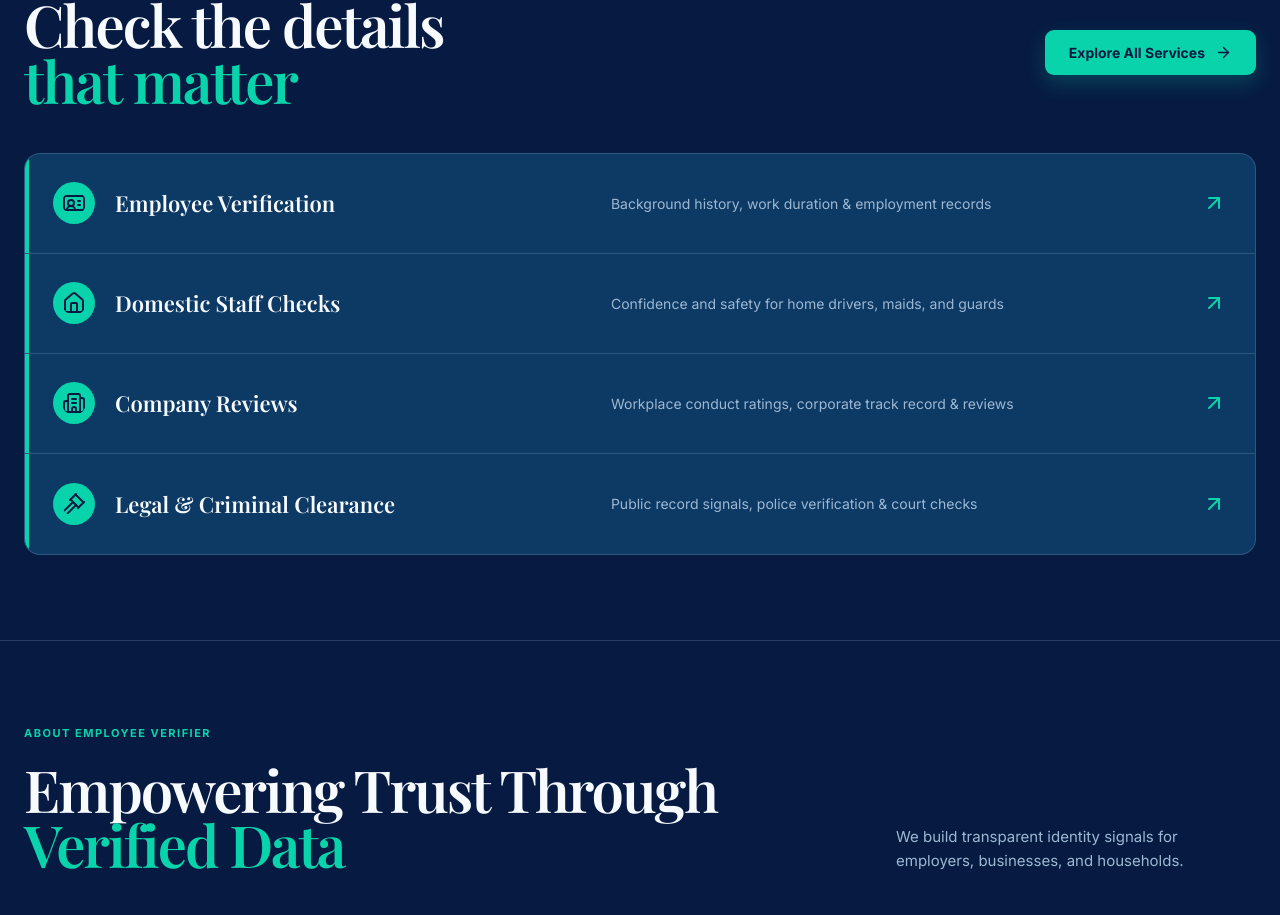
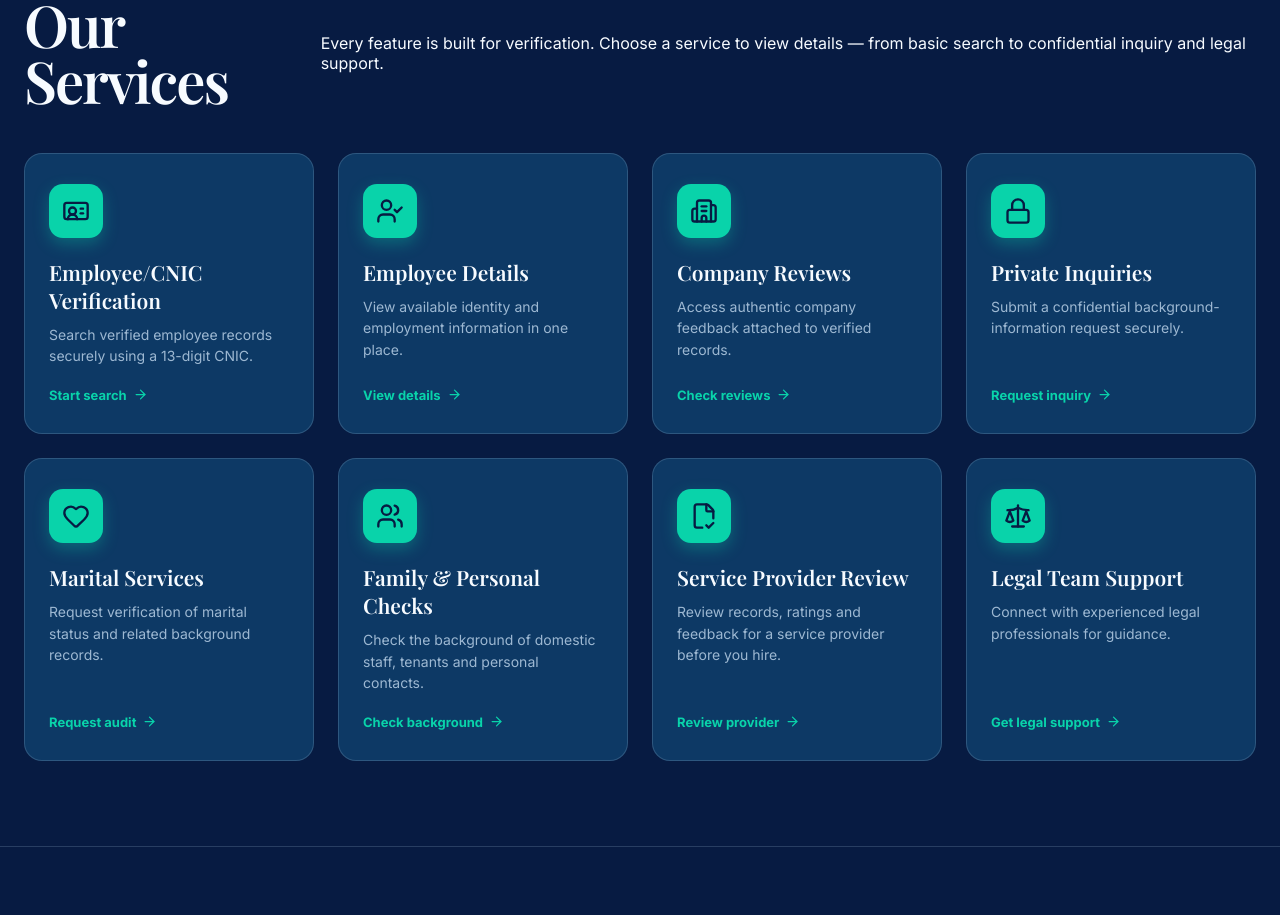
Before and after one commit to mashamshahzad44/Employee-Verifier, a React (Vite) app: page / in a window 1280 px wide. Shown: the part 2111-3026 px from the top of the page. Built offline with nearby package versions, Linux system fonts and the light colour scheme; a web font is replaced by a local one.

Commit message:
feat: replaced old services list with 8 creative service cards grid directly on main landing page

```diff
--- a/src/App.jsx
+++ b/src/App.jsx
@@ -161,7 +161,7 @@ function App() {
         <div className="nav-links desktop-only">
           <a href="#top" onClick={() => navigateTo('home', '/')}>Home</a>
           <a href="#how-it-works">How it works</a>
-          <a href="/services" onClick={(e) => { e.preventDefault(); navigateTo('services', '/services'); }}>Services</a>
+          <a href="#services">Services</a>
           <a href="/complaint" onClick={(e) => { e.preventDefault(); navigateTo('complaint', '/complaint'); }}>Complaints</a>
           <a href="#legal-team">Legal Team</a>
           <a href="#about">About</a>
@@ -209,7 +209,7 @@ function App() {
           <a href="#how-it-works" onClick={() => setMenuOpen(false)}>
             <FileCheck2 size={19} /> How it works <ArrowUpRight size={16} />
           </a>
-          <a href="/services" onClick={() => { setMenuOpen(false); navigateTo('services', '/services'); }}>
+          <a href="#services" onClick={() => setMenuOpen(false)}>
             <BriefcaseBusiness size={19} /> Services <ArrowUpRight size={16} />
           </a>
           <a href="/complaint" onClick={() => { setMenuOpen(false); navigateTo('complaint', '/complaint'); }}>
@@ -386,40 +386,71 @@ function App() {
         </div>
       </section>
 
-      {/* Services Overview Section */}
+      {/* Our Services Section (Creative 8 Service Cards Grid directly on Landing Page) */}
       <section className="services shell" id="services">
-        <div className="section-kicker">Services &amp; Solutions</div>
+        <div className="section-kicker">WHAT WE OFFER</div>
         <div className="services-head">
-          <h2>Check the details<br /><em>that matter</em></h2>
-          <button className="button button-teal" onClick={() => navigateTo('services', '/services')}>
-            Explore All Services <ArrowRight size={17} />
-          </button>
+          <h2>Our Services</h2>
+          <p className="services-sub">
+            Every feature is built for verification. Choose a service to view details — from basic search to confidential inquiry and legal support.
+          </p>
         </div>
-        <div className="service-list">
-          <a href="/services" onClick={(e) => { e.preventDefault(); navigateTo('services', '/services'); }}>
-            <IdCard className="service-icon" size={23} />
-            <strong>Employee Verification</strong>
-            <small>Background history, work duration & employment records</small>
-            <ArrowUpRight />
-          </a>
-          <a href="/services" onClick={(e) => { e.preventDefault(); navigateTo('services', '/services'); }}>
-            <Home className="service-icon" size={23} />
-            <strong>Domestic Staff Checks</strong>
-            <small>Confidence and safety for home drivers, maids, and guards</small>
-            <ArrowUpRight />
-          </a>
-          <a href="/services" onClick={(e) => { e.preventDefault(); navigateTo('services', '/services'); }}>
-            <Building2 className="service-icon" size={23} />
-            <strong>Company Reviews</strong>
-            <small>Workplace conduct ratings, corporate track record & reviews</small>
-            <ArrowUpRight />
-          </a>
-          <a href="/services" onClick={(e) => { e.preventDefault(); navigateTo('services', '/services'); }}>
-            <Gavel className="service-icon" size={23} />
-            <strong>Legal & Criminal Clearance</strong>
-            <small>Public record signals, police verification & court checks</small>
-            <ArrowUpRight />
-          </a>
+        <div className="creative-services-grid">
+          <div className="cs-card">
+            <div className="cs-icon-box"><IdCard size={28} /></div>
+            <h3>Employee/CNIC Verification</h3>
+            <p>Search verified employee records securely using a 13-digit CNIC.</p>
+            <a href="#search" className="cs-link">Start search <ArrowRight size={15} /></a>
+          </div>
+
+          <div className="cs-card">
+            <div className="cs-icon-box"><UserCheck size={28} /></div>
+            <h3>Employee Details</h3>
+            <p>View available identity and employment information in one place.</p>
+            <a href="/inquiry" onClick={(e) => { e.preventDefault(); navigateTo('inquiry', '/inquiry'); }} className="cs-link">View details <ArrowRight size={15} /></a>
+          </div>
+
+          <div className="cs-card">
+            <div className="cs-icon-box"><Building2 size={28} /></div>
+            <h3>Company Reviews</h3>
+            <p>Access authentic company feedback attached to verified records.</p>
+            <a href="/complaint" onClick={(e) => { e.preventDefault(); navigateTo('complaint', '/complaint'); }} className="cs-link">Check reviews <ArrowRight size={15} /></a>
+          </div>
+
+          <div className="cs-card">
+            <div className="cs-icon-box"><Lock size={28} /></div>
+            <h3>Private Inquiries</h3>
+            <p>Submit a confidential background-information request securely.</p>
+            <a href="/inquiry" onClick={(e) => { e.preventDefault(); navigateTo('inquiry', '/inquiry'); }} className="cs-link">Request inquiry <ArrowRight size={15} /></a>
+          </div>
+
+          <div className="cs-card">
+            <div className="cs-icon-box"><Heart size={28} /></div>
+            <h3>Marital Services</h3>
+            <p>Request verification of marital status and related background records.</p>
+            <a href="/inquiry" onClick={(e) => { e.preventDefault(); navigateTo('inquiry', '/inquiry'); }} className="cs-link">Request audit <ArrowRight size={15} /></a>
+          </div>
+
+          <div className="cs-card">
+            <div className="cs-icon-box"><Users size={28} /></div>
+            <h3>Family &amp; Personal Checks</h3>
+            <p>Check the background of domestic staff, tenants and personal contacts.</p>
+            <a href="/inquiry" onClick={(e) => { e.preventDefault(); navigateTo('inquiry', '/inquiry'); }} className="cs-link">Check background <ArrowRight size={15} /></a>
+          </div>
+
+          <div className="cs-card">
+            <div className="cs-icon-box"><FileCheck2 size={28} /></div>
+            <h3>Service Provider Review</h3>
+            <p>Review records, ratings and feedback for a service provider before you hire.</p>
+            <a href="/complaint" onClick={(e) => { e.preventDefault(); navigateTo('complaint', '/complaint'); }} className="cs-link">Review provider <ArrowRight size={15} /></a>
+          </div>
+
+          <div className="cs-card">
+            <div className="cs-icon-box"><Scale size={28} /></div>
+            <h3>Legal Team Support</h3>
+            <p>Connect with experienced legal professionals for guidance.</p>
+            <a href="/inquiry" onClick={(e) => { e.preventDefault(); navigateTo('inquiry', '/inquiry'); }} className="cs-link">Get legal support <ArrowRight size={15} /></a>
+          </div>
         </div>
       </section>
 
@@ -542,7 +573,7 @@ function App() {
   )
 }
 
-/* Dedicated Services Page View (Matching uploaded screenshots 2, 3, 4, 5) */
+/* Dedicated Services Page View */
 function ServicesPage({ onBack, navigateTo }) {
   return (
     <main className="process-page">
@@ -591,7 +622,7 @@ function ServicesPage({ onBack, navigateTo }) {
         </div>
       </section>
 
-      {/* 8 Creative Service Cards Grid (Matching Screenshots 3 & 4) */}
+      {/* 8 Creative Service Cards Grid */}
       <section className="services-grid-section shell" id="all-services">
         <div className="creative-services-grid">
           <div className="cs-card">
@@ -652,7 +683,7 @@ function ServicesPage({ onBack, navigateTo }) {
         </div>
       </section>
 
-      {/* 4-Stage Journey Strip (Matching Screenshot 5) */}
+      {/* 4-Stage Journey Strip */}
       <section className="services-journey-section shell" id="services-journey">
         <div className="section-kicker">HOW IT WORKS</div>
         <div className="section-title">
@@ -694,7 +725,7 @@ function ServicesPage({ onBack, navigateTo }) {
   )
 }
 
-/* Dedicated Complaint Process Page View (Matching uploaded screenshots) */
+/* Dedicated Complaint Process Page View */
 function ComplaintProcessPage({ onBack, navigateTo }) {
   return (
     <main className="process-page">
@@ -802,7 +833,7 @@ function ComplaintProcessPage({ onBack, navigateTo }) {
         </div>
       </section>
 
-      {/* Rich Footer Matching Screenshot 1 */}
+      {/* Rich Footer */}
       <FooterNav navigateTo={navigateTo} />
     </main>
   )
@@ -900,7 +931,7 @@ function InquiryProcessPage({ onBack, navigateTo }) {
         </div>
       </section>
 
-      {/* Rich Footer Matching Screenshot 1 */}
+      {/* Rich Footer */}
       <FooterNav navigateTo={navigateTo} />
     </main>
   )
```
